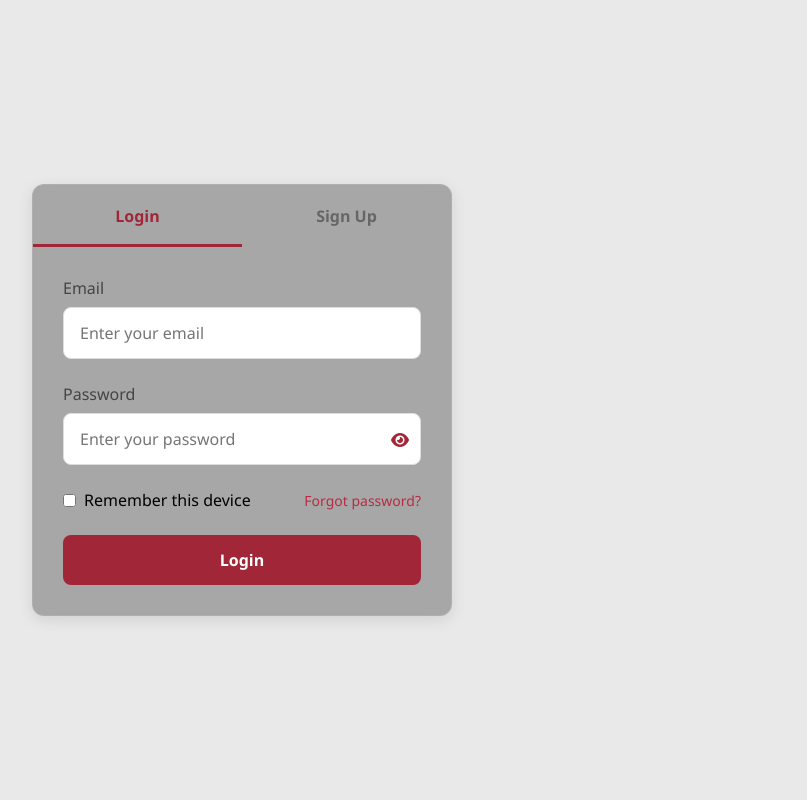
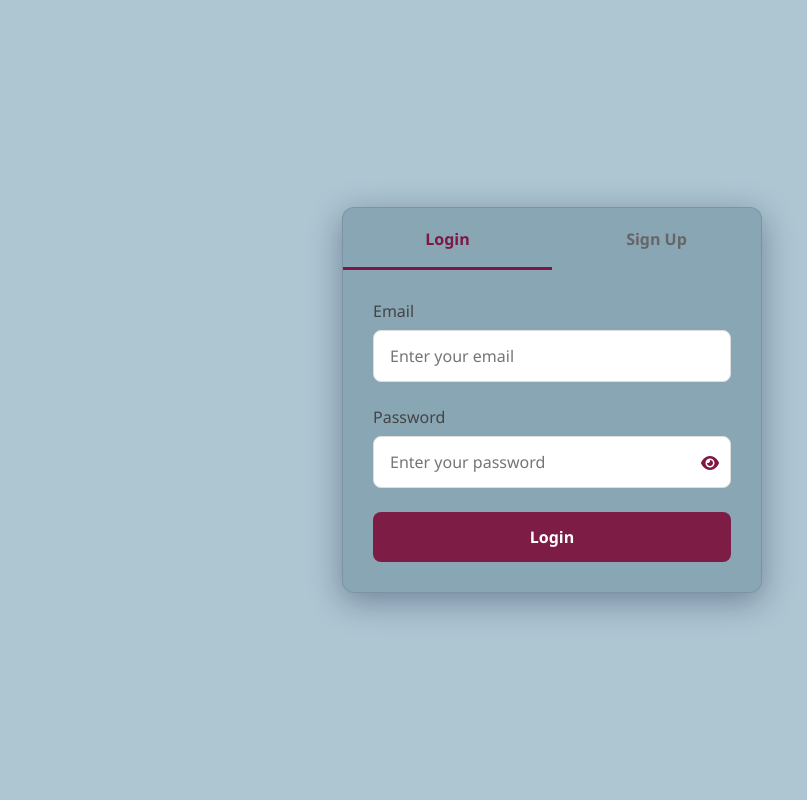
Before and after one commit to Anshul-Bhau/Schedulair, a Django app: page /login/ in a window 1280 px wide. Shown: the whole page, without its empty margins (88-895 px from the left). Run offline with Django 5.2, Linux system fonts and the light colour scheme; parts of the project's set-up code (start-up, migrations or seed data) failed here and were passed over.

Commit message:
Changes in the login page design and removal of remember me and forget password

```diff
--- a/Schedulair_app/templates/login.html
+++ b/Schedulair_app/templates/login.html
@@ -41,17 +41,6 @@
                         placeholder="Enter your password" required>
                     <i class="password-toggle-icon fas fa-eye" id="toggleLoginPassword"></i>
                 </div>
-
-                <div class="remember-forgot">
-                    <div class="remember">
-                        <input type="checkbox" id="remember">
-                        <label for="remember">Remember this device</label>
-                    </div>
-                    <div class="forgot">
-                        <a href="#" id="forgot-password">Forgot password?</a>
-                    </div>
-                </div>
-
                 <button type="submit" class="btn">Login</button>
 
             </form>
@@ -86,16 +75,6 @@
                 <button type="submit" class="btn">Sign Up</button>
 
             </form>
-
-            <!-- Forgot Password Form (initially hidden) -->
-            <form class="form" id="forgot-form">
-                <div class="form-group">
-                    <label class="form-label" for="forgot-email">Email</label>
-                    <input type="email" class="form-control" id="forgot-email" placeholder="Enter your email" required>
-                </div>
-
-                <button type="submit" class="btn">Reset Password</button>
-            </form>
         </div>
     </div>
 
--- a/static/css/dashboard.css
+++ b/static/css/dashboard.css
@@ -300,9 +300,14 @@ select {
 }
 
 .atc-desc .sub {
+    font-weight: 600;
     text-decoration: none;
     text-align: left;
     flex: 1;
+}
+
+.atc-desc .sub:hover {
+    color: rgb(44, 61, 105);
 }
 
 .atc-desc .present {
--- a/static/css/login.css
+++ b/static/css/login.css
@@ -14,23 +14,21 @@ body {
     position: relative;
     align-items: center;
     justify-content: center;
-    background-color: #e9e9e9;
+    background-color: #adc6d2;
     font-family: 'Amatica SC', sans-serif;
 }
 
 .container {
     width: 100%;
     max-width: 420px;
-    left: 50%;
-    background: rgba(71, 69, 69, 0.4);
+    background: rgba(69, 108, 126, 0.35);
     border-radius: 12px;
-    box-shadow: 0 4px 15px rgba(0, 0, 0, 0.1);
-    backdrop-filter: blur(10px);
+    box-shadow: 0 8px 32px 0 rgba(14, 17, 59, 0.37);
+    backdrop-filter: blur(4px);
     -webkit-backdrop-filter: blur(10px);
     overflow: hidden;
     position: relative;
-    left: -25%;
-    border: 1px solid rgba(255, 255, 255, 0.1);
+    border: 1px solid rgba(7, 1, 1, 0.1);
 }
 
 .tabs {
@@ -51,7 +49,7 @@ body {
 }
 
 .tab.active {
-    color: #a12638;
+    color: rgb(127, 22, 68);
 }
 
 .tab::after {
@@ -61,7 +59,7 @@ body {
     left: 0;
     width: 100%;
     height: 3px;
-    background: #a12638;
+    background: rgb(127, 22, 68);
     transform: scaleX(0);
     transition: transform 0.3s ease;
 }
@@ -94,7 +92,7 @@ body {
     top: 50%;
     transform: translateY(-50%);
     cursor: pointer;
-    color: #a12638;
+    color: rgb(127, 22, 68);
     z-index: 10;
 }
 
@@ -117,7 +115,7 @@ input.password-visible {
 }
 
 .form-control:focus {
-    border-color: #af293d;
+    border-color: rgb(127, 22, 68);
     outline: none;
 }
 
@@ -128,41 +126,10 @@ input.password-visible {
     color: #444;
 }
 
-.remember-forgot {
-    display: flex;
-    justify-content: space-between;
-    align-items: center;
-    margin-bottom: 24px;
-}
-
-.remember {
-    display: flex;
-    align-items: center;
-}
-
-.remember input[type="checkbox"] {
-    accent-color: #a12638;
-}
-
-.remember input {
-    margin-right: 8px;
-}
-
-.forgot a {
-    color: #b62c41;
-    text-decoration: none;
-    font-size: 14px;
-    transition: color 0.3s ease;
-}
-
-.forgot a:hover {
-    text-decoration: underline;
-}
-
 .btn {
     width: 100%;
     padding: 14px;
-    background: #a12638;
+    background: rgb(125, 29, 70);
     color: #fff;
     border: none;
     border-radius: 8px;
@@ -173,7 +140,7 @@ input.password-visible {
 }
 
 .btn:hover {
-    background: #891e2e;
+    background: rgb(104, 19, 56);
 }
 
 @media (max-width: 768px) {
```
Also changed, not shown: static/js/sub_cal.js (deleted).
